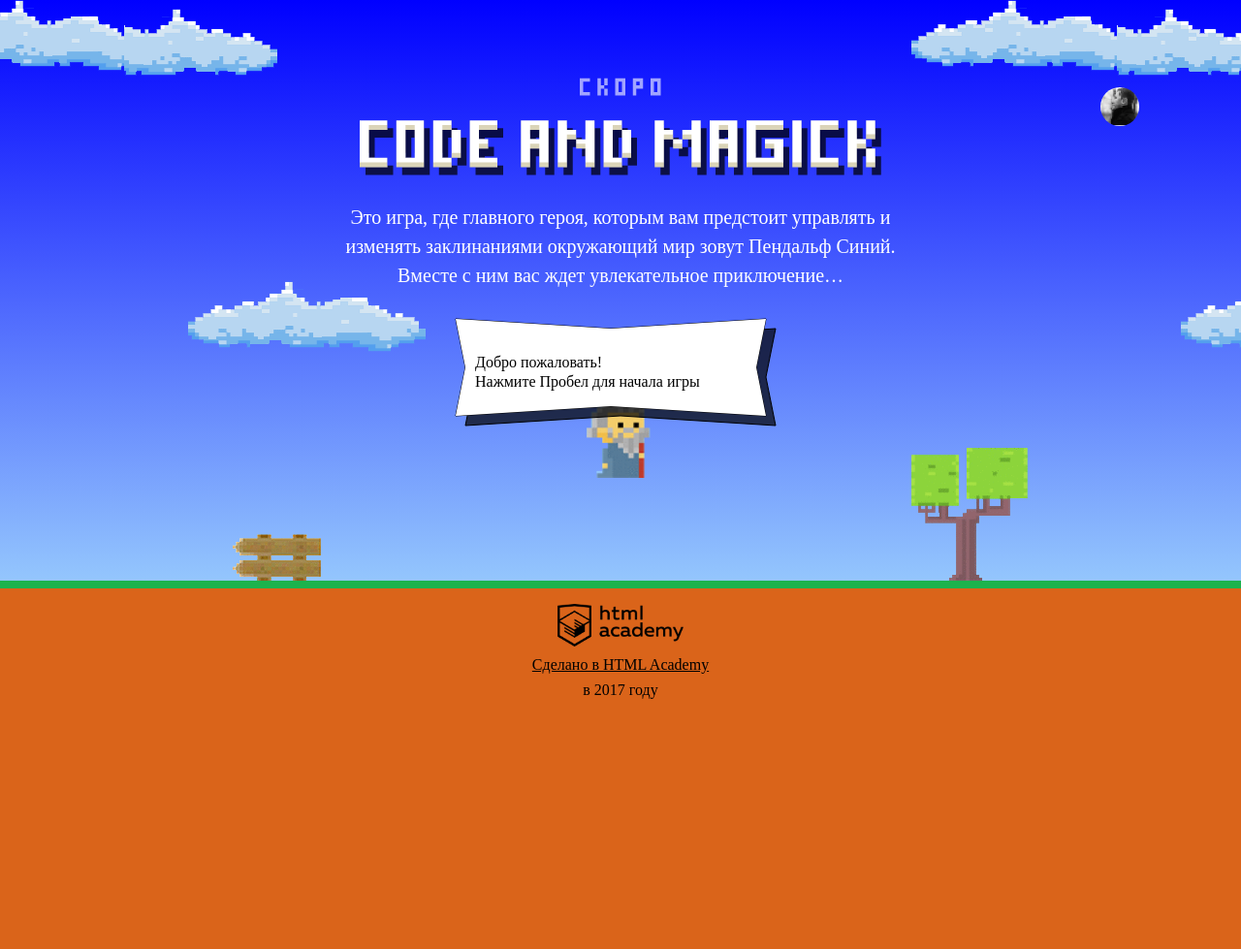
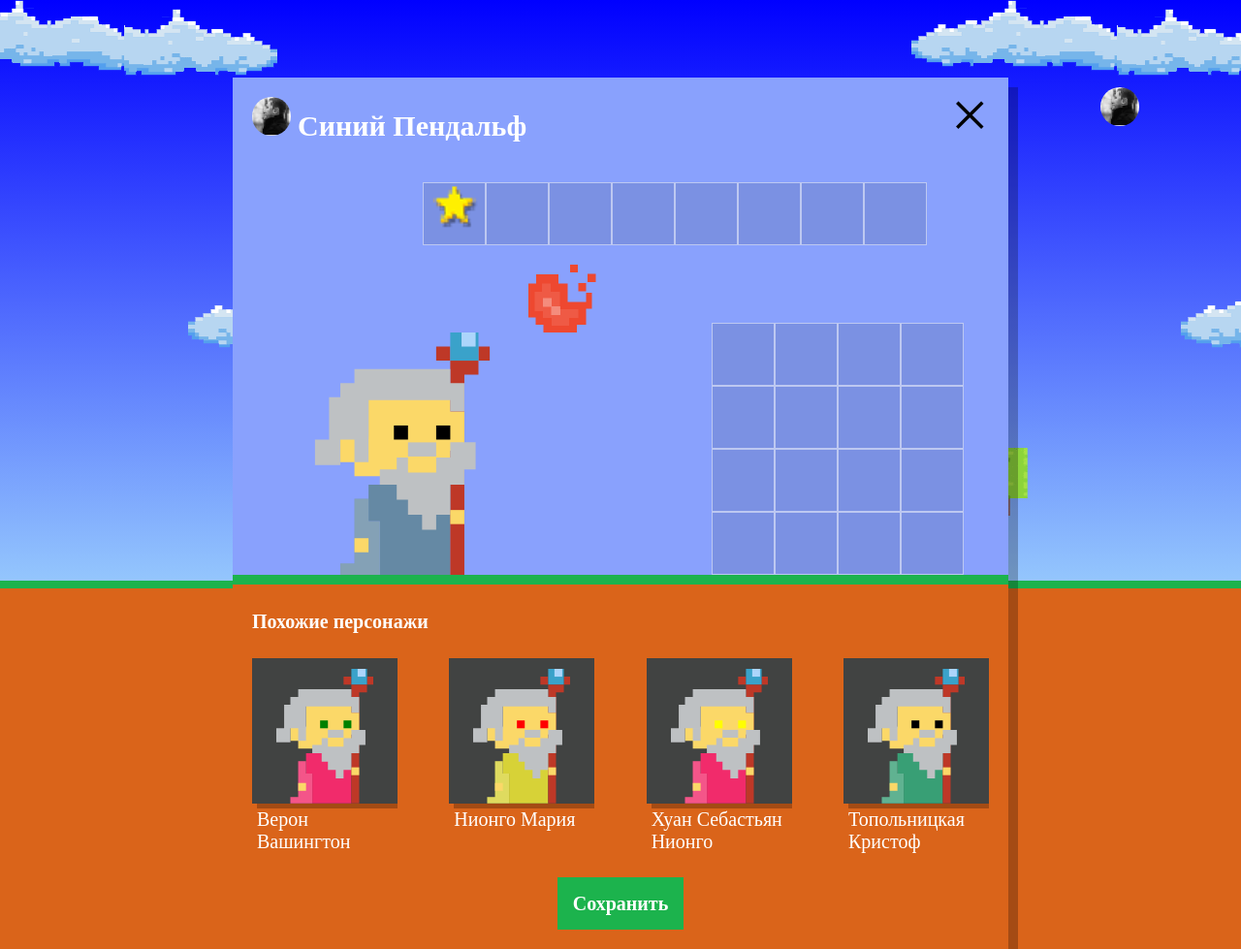
Before and after one commit to Antibreez/885497-code-and-magick-17, a website: page index.html in a window 1280 px wide. Shown: the whole page at 97% size. Before the commit the page ends 800 px from the top, so only its background shows below. Drawn offline with Linux system fonts and the light colour scheme; a web font is replaced by a local one.

Commit message:
Добавлены похожие персонажи

```diff
--- a/index.html
+++ b/index.html
@@ -203,6 +203,7 @@
   }
 </script>
 
+<script src="js/setup.js"></script>
 <script src="js/stat.js"></script>
 <script src="js/game.js"></script>
 
--- /dev/null
+++ b/js/setup.js
@@ -0,0 +1,87 @@
+'use strict';
+
+var setupWindow = document.querySelector('.setup');
+setupWindow.classList.remove('hidden');
+
+var HERO_NAMES = [
+  'Иван',
+  'Хуан Себастьян',
+  'Мария',
+  'Кристоф',
+  'Виктор',
+  'Юлия',
+  'Люпита',
+  'Вашингтон'
+];
+
+var HERO_SURNAMES = [
+  'да Марья',
+  'Верон',
+  'Мирабелла',
+  'Вальц',
+  'Онопко',
+  'Топольницкая',
+  'Нионго',
+  'Ирвинг'
+];
+
+var COAT_COLORS = [
+  'rgb(101, 137, 164)',
+  'rgb(241, 43, 107)',
+  'rgb(146, 100, 161)',
+  'rgb(56, 159, 117)',
+  'rgb(215, 210, 55)',
+  'rgb(0, 0, 0)'
+];
+
+var EYE_COLORS = [
+  'black',
+  'red',
+  'blue',
+  'yellow',
+  'green'
+];
+
+var getRandomItem = function (array) {
+  return array[Math.floor(Math.random() * array.length)];
+};
+
+var heroesNumber = 4;
+var heroes = [];
+
+for (var i = 0; i < heroesNumber; i++) {
+  heroes[i] = {};
+  heroes[i].name = (Math.floor(Math.random() * 2) === 0)
+    ? (getRandomItem(HERO_NAMES) + ' ' + getRandomItem(HERO_SURNAMES))
+    : (getRandomItem(HERO_SURNAMES) + ' ' + getRandomItem(HERO_NAMES));
+
+  heroes[i].coatColor = getRandomItem(COAT_COLORS);
+  heroes[i].eyesColor = getRandomItem(EYE_COLORS);
+}
+
+var heroesList = document.querySelector('.setup-similar-list');
+var heroTemplate = document.querySelector('#similar-wizard-template')
+  .content
+  .querySelector('.setup-similar-item');
+
+var renderHero = function (hero) {
+  var heroItem = heroTemplate.cloneNode(true);
+  heroItem.querySelector('.setup-similar-label').textContent = hero.name;
+  heroItem.querySelector('.wizard-coat').style.fill = hero.coatColor;
+  heroItem.querySelector('.wizard-eyes').style.fill = hero.eyesColor;
+
+  return heroItem;
+};
+
+var addHeroes = function (array, target) {
+  var fragment = document.createDocumentFragment();
+  array.forEach(function (element) {
+    fragment.appendChild(renderHero(element));
+  });
+
+  target.appendChild(fragment);
+};
+
+addHeroes(heroes, heroesList);
+
+setupWindow.querySelector('.setup-similar').classList.remove('hidden');
```
